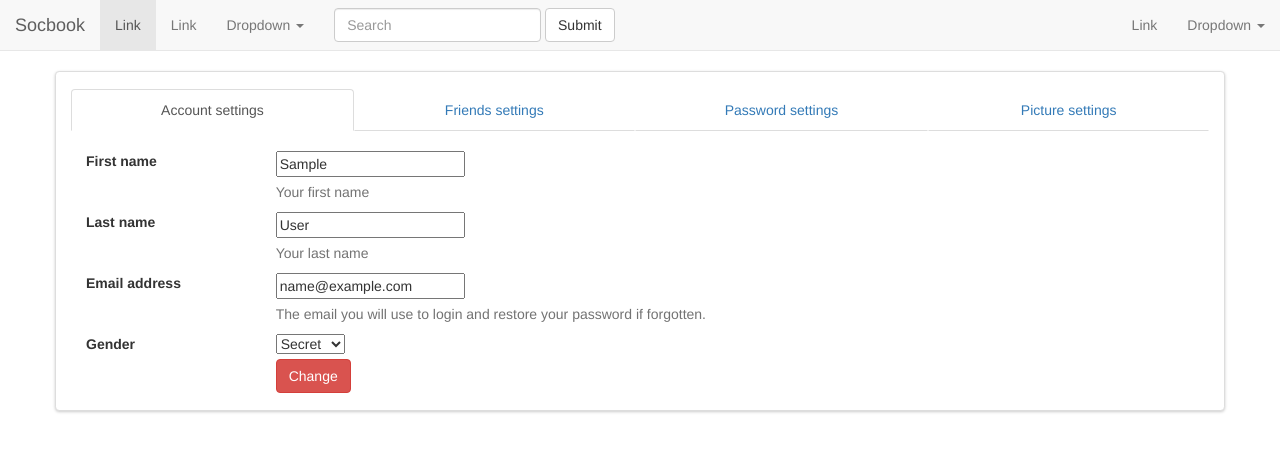
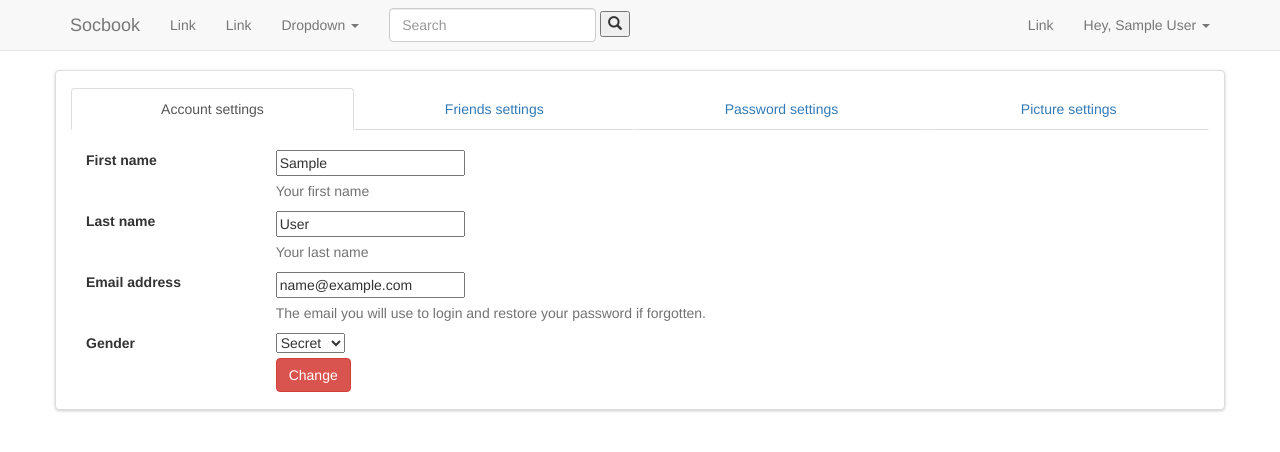
Before and after one commit to syndbg/dj-socbook, a Django app: page /settings/ in a window 1280 px wide. Shown: the top 452 px of the page. Run offline with Django 3.2, Linux system fonts and the light colour scheme; the visitor is signed in with stand-in values (Sample User, id 1); some libraries are stand-ins or nearby versions.

Commit message:
Updated navbar

```diff
--- a/socbook/accounts/models.py
+++ b/socbook/accounts/models.py
@@ -52,6 +52,9 @@ class Account(AbstractUser):
     objects = AccountManager()
     USERNAME_FIELD = 'email'
     REQUIRED_FIELDS = []
+
+    def __str__(self):
+        return '{0} {1}'.format(self.first_name, self.last_name)
 
     def befriend(self, other_account):
         """Adds accounts in both accounts' friends fields and emits a signal for Activity and Notification to pick up."""
--- a/socbook/website/static/css/base.css
+++ b/socbook/website/static/css/base.css
@@ -1,3 +1,7 @@
+body {
+    padding-top: 70px;
+}
+
 .center-block {
   display: block;
   margin-left: auto;
--- a/socbook/website/templates/base.html
+++ b/socbook/website/templates/base.html
@@ -29,8 +29,9 @@
 {% block new_body %}
 <body>
     {% block nav %}
-    <nav class="navbar navbar-default navbar-static-top">
-      <div class="container-fluid">
+    <nav class="navbar navbar-default navbar-fixed-top">
+
+      <div class="container">
         <!-- Brand and toggle get grouped for better mobile display -->
         <div class="navbar-header">
           <button type="button" class="navbar-toggle collapsed" data-toggle="collapse" data-target="#navigation">
@@ -45,7 +46,7 @@
         <!-- Collect the nav links, forms, and other content for toggling -->
         <div class="collapse navbar-collapse" id="navigation">
           <ul class="nav navbar-nav">
-            <li class="active"><a href="#">Link <span class="sr-only">(current)</span></a></li>
+            <li><a href="#">Link <span class="sr-only">(current)</span></a></li>
             <li><a href="#">Link</a></li>
             <li class="dropdown">
               <a href="#" class="dropdown-toggle" data-toggle="dropdown" role="button" aria-expanded="false">Dropdown <span class="caret"></span></a>
@@ -64,18 +65,18 @@
             <div class="form-group">
               <input type="text" class="form-control" placeholder="Search">
             </div>
-            <button type="submit" class="btn btn-default">Submit</button>
+            <button type="submit"><span class="glyphicon glyphicon-search"></span></button>
           </form>
           <ul class="nav navbar-nav navbar-right">
             <li><a href="#">Link</a></li>
             <li class="dropdown">
-              <a href="#" class="dropdown-toggle" data-toggle="dropdown" role="button" aria-expanded="false">Dropdown <span class="caret"></span></a>
+              <a href="#" class="dropdown-toggle" data-toggle="dropdown" role="button" aria-expanded="false">Hey, {{ request.user }} <span class="caret"></span></a>
               <ul class="dropdown-menu" role="menu">
-                <li><a href="#">Action</a></li>
-                <li><a href="#">Another action</a></li>
+                <li><a href="{% url 'accounts:account_settings' %}">Settings</a></li>
+                <li><a href="#">Friend Settingns</a></li>
                 <li><a href="#">Something else here</a></li>
                 <li class="divider"></li>
-                <li><a href="#">Separated link</a></li>
+                <li><a href="{% url 'accounts:signout' %}">Sign out</a></li>
               </ul>
             </li>
           </ul>
```
